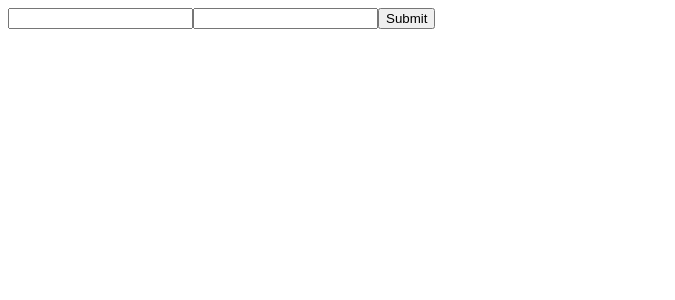
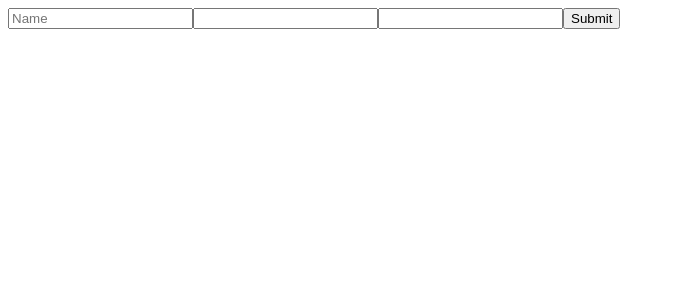
Before and after one commit to kuru-studio/kuru-studio-social-web, a Next.js app: page /register in a window 1280 px wide. Shown: the top 300 px of the page, without its empty margins (0-675 px from the left). Built offline with nearby package versions, Linux system fonts and the light colour scheme.

Commit message:
update register page

```diff
--- a/pages/register.tsx
+++ b/pages/register.tsx
@@ -1,47 +1,17 @@
 // ANCHOR: React
 import * as React from 'react';
-
-// ANCHOR: Redux
-import { useSelector, useDispatch } from 'react-redux';
-
-// ANCHOR: Request
-import { userLoginRequest } from '@requests/modules/userLoginRequest';
-
-// ANCHOR: Utilities
-import { setUserToken } from '@utilities/setUserToken';
-import { clearUserToken } from '@utilities/clearUserToken';
 
 // ANCHOR: Formik
 import { Formik, Form, Field, ErrorMessage } from 'formik';
 
-// ANCHOR: Interface
-interface IRootState {
-  userToken: string | null;
-}
+// ANCHOR: Request
+import { userRegisterRequest } from '@requests/modules/userRegisterRequest';
 
 // ANCHOR: Login Page
 export default () => {
-  const dispatch = useDispatch();
-
-  const token = useSelector((state: IRootState) => state.userToken);
-
-  const handleLogOut = (event) => {
-    event.preventDefault();
-    clearUserToken();
-  }
-
-  const SignedInComponent = () => {
-    return (
-      <div>
-        <button onClick={handleLogOut}>Log Out</button>
-      </div>
-    );
-  }
-
-  const SignedOutComponent = () => {
-    return (
+  return (
      <Formik
-       initialValues={{ email: '', password: '' }}
+       initialValues={{ name: '', email: '', password: '' }}
        validate={values => {
          const errors = {};
          if (!values.email) {
@@ -54,13 +24,14 @@ export default () => {
          return errors;
        }}
        onSubmit={async (values) => {
-          const user = await userLoginRequest(values);
-          const token = user.signinUser.token;
-          setUserToken(token);
+          const user = await userRegisterRequest(values);
+          alert(user);
        }}
      >
        {({ isSubmitting }) => (
          <Form>
+           <Field name="name" placeholder="Name" />
+           <ErrorMessage name="name" component="div" />
            <Field type="email" name="email" />
            <ErrorMessage name="email" component="div" />
            <Field type="password" name="password" />
@@ -71,10 +42,5 @@ export default () => {
          </Form>
        )}
      </Formik>
-    );
-  }
-
-  return (
-    <React.Fragment>{token != null ? <SignedInComponent /> : <SignedOutComponent />}</React.Fragment>
   );
 };
```
